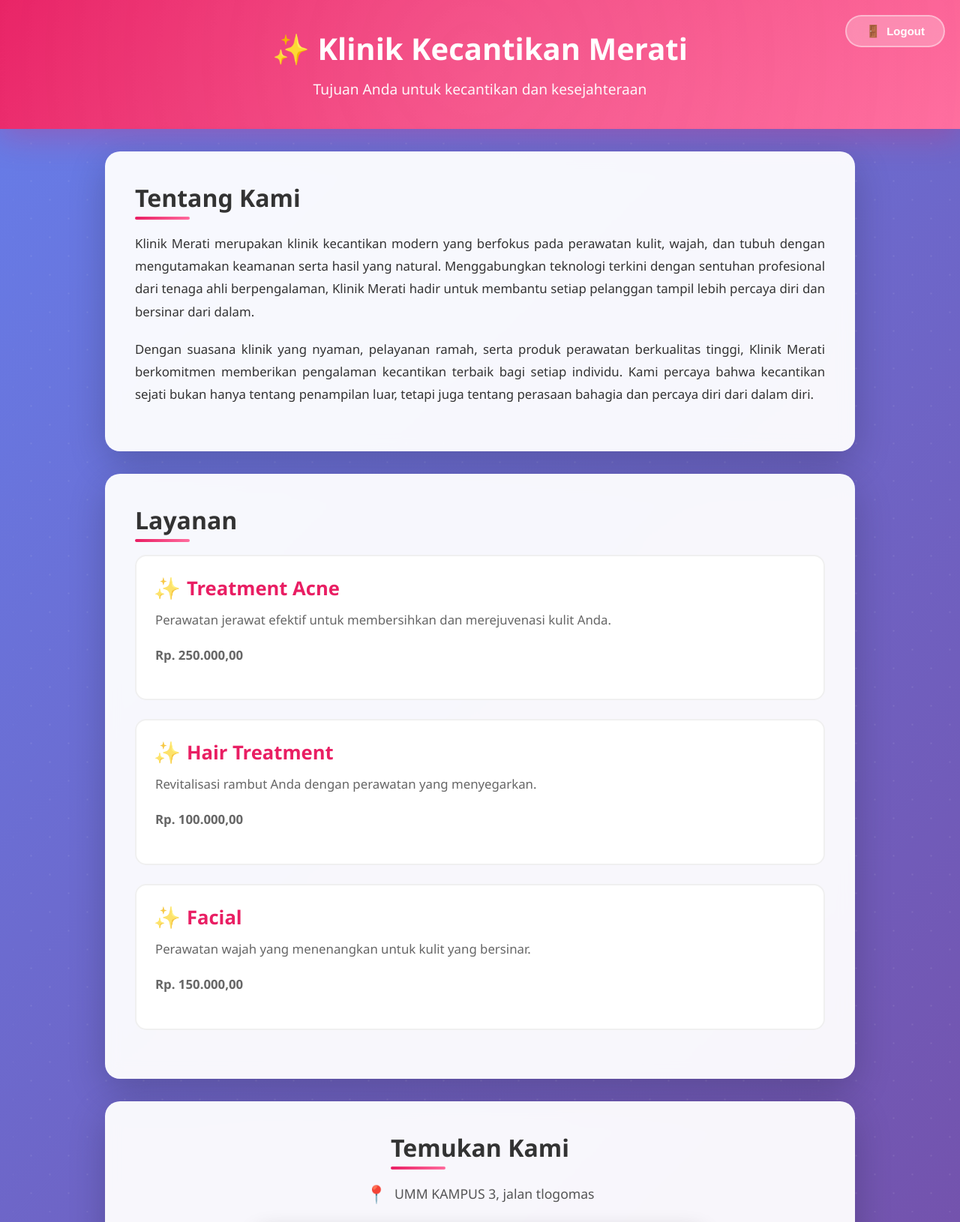
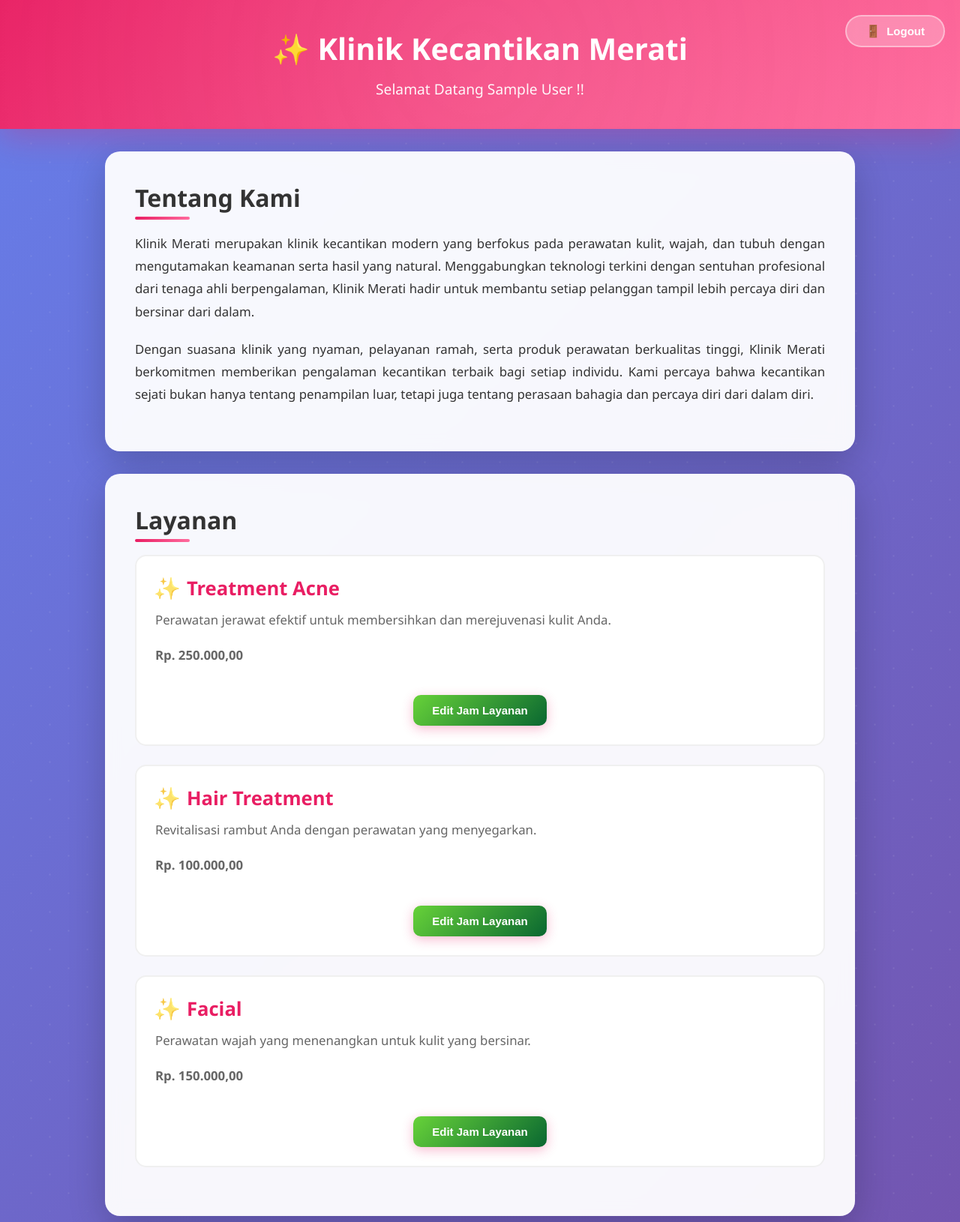
Before and after one commit to rayizzmusa/klinik_kecantikan, a PHP site: page /home.php in a window 1280 px wide. Shown: the top 1630 px of the page at 75% size. Run offline with PHP 8.4, Linux system fonts and the light colour scheme; the visitor is signed in with stand-in values (Sample User, id 1); data that the repository does not hold is empty.

Commit message:
update admin

```diff
--- a/home.php
+++ b/home.php
@@ -43,7 +43,7 @@ foreach ($layananList as $layanan) {
                 </button>
             </div>
             <h1>✨ Klinik Kecantikan Merati</h1>
-            <p>Tujuan Anda untuk kecantikan dan kesejahteraan</p>
+            <p>Selamat Datang <?php echo $name ?> !!</p>
         </header>
 
         <section id="about-us">
@@ -65,6 +65,11 @@ foreach ($layananList as $layanan) {
                         </button>
                     <?php endforeach; ?>
                 </div>
+                <?php if ($_SESSION['role'] === 'admin'): ?>
+                    <div class="admin">
+                        <button onclick="window.location.href = 'edit_jadwal.php?service=Treatment Acne'">Edit Jam Layanan</button>
+                    </div>
+                <?php endif; ?>
             </div>
             <div class="service">
                 <h3>Hair Treatment</h3>
@@ -77,6 +82,11 @@ foreach ($layananList as $layanan) {
                         </button>
                     <?php endforeach; ?>
                 </div>
+                <?php if ($_SESSION['role'] === 'admin'): ?>
+                    <div class="admin">
+                        <button onclick="window.location.href = 'edit_jadwal.php?service=Hair Treatment'">Edit Jam Layanan</button>
+                    </div>
+                <?php endif; ?>
             </div>
             <div class="service">
                 <h3>Facial</h3>
@@ -89,6 +99,11 @@ foreach ($layananList as $layanan) {
                         </button>
                     <?php endforeach; ?>
                 </div>
+                <?php if ($_SESSION['role'] === 'admin'): ?>
+                    <div class="admin">
+                        <button onclick="window.location.href = 'edit_jadwal.php?service=Facial'">Edit Jam Layanan</button>
+                    </div>
+                <?php endif; ?>
             </div>
         </section>
 
--- a/invoice.php
+++ b/invoice.php
@@ -1,4 +1,9 @@
 <?php
+session_start();
+if (!isset($_SESSION['username']) && !isset($_SESSION['nama'])) {
+    header("Location: logins.php");
+    exit();
+}
 $service = $_GET['service'];
 $name = $_GET['name'];
 $time = $_GET['time'];
--- a/login.php
+++ b/login.php
@@ -13,6 +13,7 @@ $user = mysqli_fetch_assoc($result);
 if ($user && mysqli_num_rows($result) > 0) {
     $_SESSION['username'] = $user['username'];
     $_SESSION['nama'] = $user['nama'];
+    $_SESSION['role'] = $user['role'];
     header("Location: home.php");
 } else {
     echo "<script>alert('Login gagal: Username atau password salah.'); window.location.href='logins.php';</script>";
--- a/payment.php
+++ b/payment.php
@@ -1,4 +1,9 @@
 <?php
+session_start();
+if (!isset($_SESSION['username']) && !isset($_SESSION['nama'])) {
+    header("Location: logins.php");
+    exit();
+}
 $service = $_GET['service'];
 $time = $_GET['time'];
 $name = $_GET['name'];
--- a/payment_proccess.php
+++ b/payment_proccess.php
@@ -1,6 +1,10 @@
 <?php
 include "koneksi.php";
 session_start();
+if (!isset($_SESSION['username']) && !isset($_SESSION['nama'])) {
+    header("Location: logins.php");
+    exit();
+}
 
 if ($_SERVER['REQUEST_METHOD'] === 'POST') {
     $service = $_POST["service"];
--- a/style_home.css
+++ b/style_home.css
@@ -430,3 +430,57 @@ h2::after {
 @keyframes spin {
     to { transform: rotate(360deg); }
 }
+
+/* === Tambahan akhir file CSS === */
+.admin {
+    margin-top: 20px;
+    display: flex;
+    justify-content: center;
+}
+
+.admin button {
+    background: linear-gradient(135deg, #67d239 0%, #0a6731 100%);
+    color: white;
+    border: none;
+    padding: 12px 25px;
+    font-size: 15px;
+    font-weight: bold;
+    border-radius: 10px;
+    cursor: pointer;
+    transition: all 0.3s ease;
+    position: relative;
+    overflow: hidden;
+    box-shadow: 0 4px 15px rgba(233, 30, 99, 0.3);
+}
+
+.admin button::before {
+    content: '';
+    position: absolute;
+    top: 50%;
+    left: 50%;
+    width: 0;
+    height: 0;
+    border-radius: 50%;
+    background: rgba(255, 255, 255, 0.4);
+    transform: translate(-50%, -50%);
+    transition: width 0.6s, height 0.6s;
+}
+
+.admin button:hover::before {
+    width: 300px;
+    height: 300px;
+}
+
+.admin button:hover {
+    transform: translateY(-3px) scale(1.05);
+    box-shadow: 0 8px 25px rgba(233, 30, 99, 0.4);
+}
+
+.admin button:active {
+    transform: translateY(-1px) scale(1.02);
+}
+
+
+.admin button:hover::after {
+    transform: rotate(20deg);
+}
```
Also changed, not shown: edit_jadwal.php (added, +123 -0 lines).
